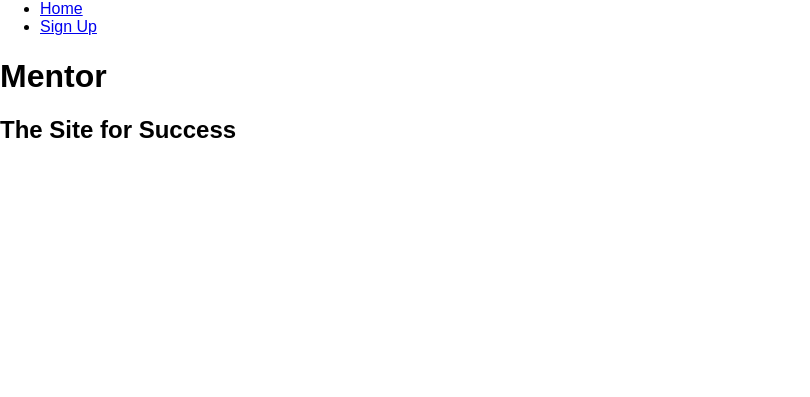
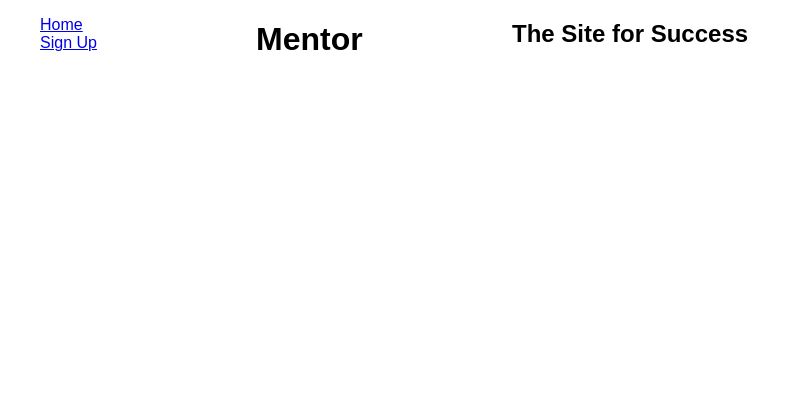
Before and after one commit to dillonfromdallas/mentor_site, a Django app: page / in a window 1280 px wide. Shown: the top 397 px of the page, without its empty margins (0-810 px from the left). Run offline with Django 3.2, Linux system fonts and the light colour scheme.

Commit message:
Initializing CSS grid.

```diff
--- a/mentor/profiles/static/profiles/style.css
+++ b/mentor/profiles/static/profiles/style.css
@@ -1,3 +1,11 @@
-* {
+ul {
+  list-style: none;
+  display: inline-block;
+}
+
+.wrapper {
   font-family: sans-serif;
+  display: grid;
+  grid-template-columns: repeat(5, 1fr);
+  grid-template-rows: repeat(5, 1fr);
 }
--- a/mentor/profiles/templates/profiles/layout.html
+++ b/mentor/profiles/templates/profiles/layout.html
@@ -8,6 +8,7 @@
   </title>
 </head>
 
+<div class="wrapper">
 <header>
   <div class="header_main">
     <div class="site_name">
@@ -29,3 +30,4 @@
 
 {% block footer %}
 {% endblock %}
+</div>
```
